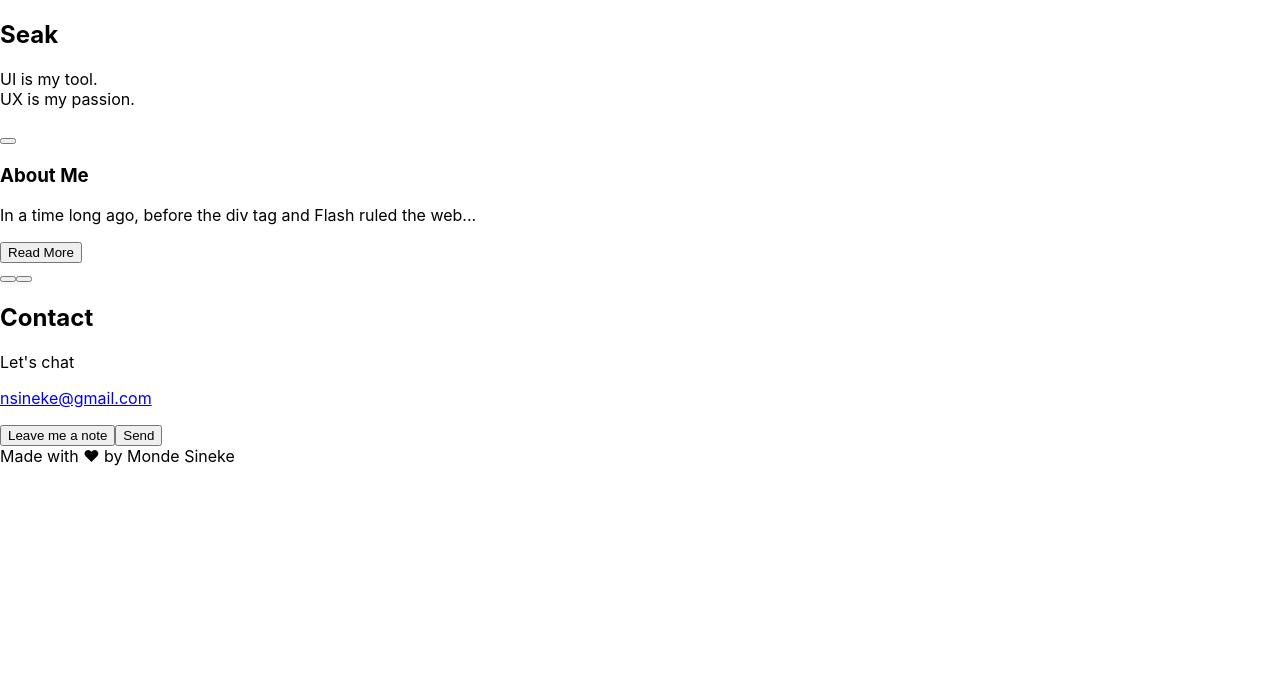
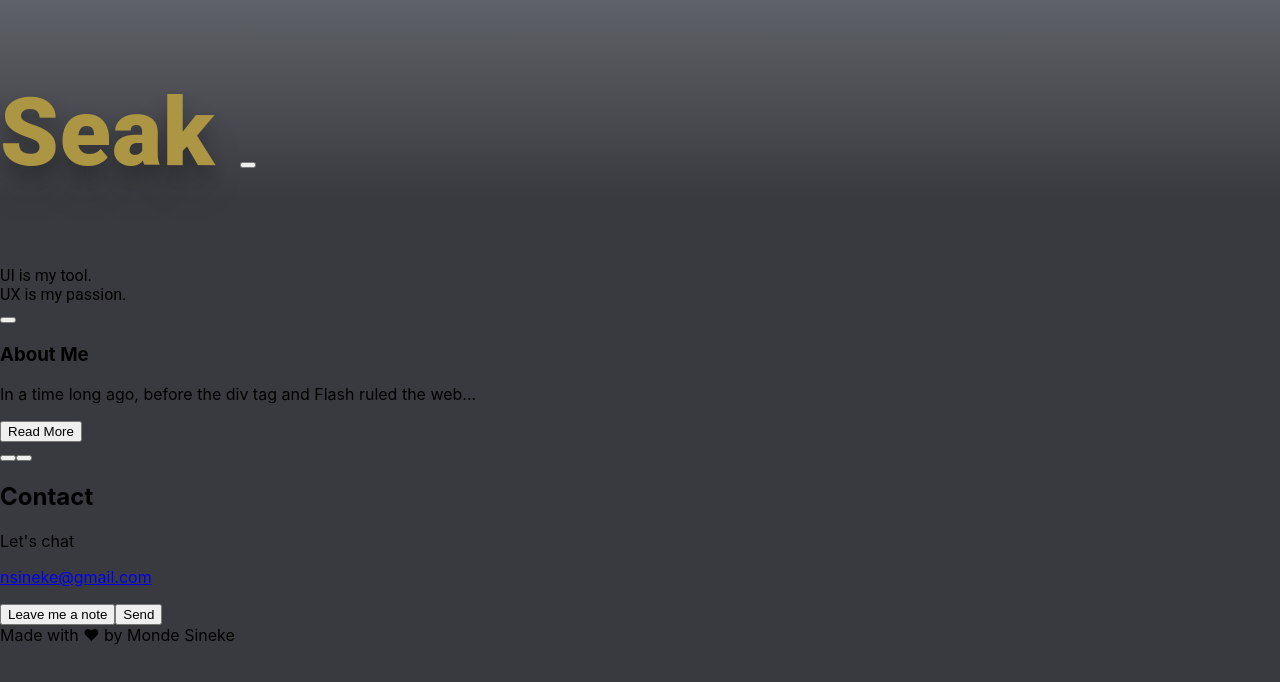
Before and after one commit to S3ak/seak-digital, a Next.js app: page / in a window 1280 px wide. Shown: the top 682 px of the page. Built offline with nearby package versions, Linux system fonts and the light colour scheme.

Commit message:
Create components for home page

```diff
--- /dev/null
+++ b/components/displays/footer/index.js
@@ -0,0 +1,30 @@
+import React from "react";
+
+import { Wrapper, Copywright, IconLinkList } from "./styled";
+
+const socialLinkItems = [
+  {
+    label: "twitter",
+    orderId: 1,
+  },
+  {
+    label: "linkedin",
+    orderId: 2,
+  },
+];
+
+export const Footer = ({ items = socialLinkItems, children }) => {
+  return (
+    <Wrapper>
+      <Copywright>Made with ♥ by Monde Sineke</Copywright>
+
+      <IconLinkList>
+        {items.map(({ name }) => (
+          <div className="c-social-icon" key={name} name={name} />
+        ))}
+      </IconLinkList>
+    </Wrapper>
+  );
+};
+
+export default Footer;
--- /dev/null
+++ b/components/displays/footer/styled.js
@@ -0,0 +1,6 @@
+import styled from "styled-components";
+
+export const Wrapper = styled.article``;
+
+export const IconLinkList = styled.h2``;
+export const Copywright = styled.div``;
--- /dev/null
+++ b/components/displays/header/index.js
@@ -0,0 +1,51 @@
+import React from "react";
+
+import BtnMenu from "../../user-inputs/buttons/menu";
+import TitleSlider from "../../user-inputs/title-slider";
+
+import { Wrapper, Title, Subtitle, Spacer } from "./styled";
+
+const titleSlideItems = [
+  {
+    title: "Digital",
+    orderId: 1,
+  },
+  {
+    title: "Design",
+    orderId: 2,
+  },
+  {
+    title: "Dev",
+    orderId: 3,
+  },
+  {
+    title: "Dj",
+    orderId: 4,
+  },
+  {
+    title: "Photo",
+    orderId: 5,
+  },
+];
+
+export const Header = ({ items = titleSlideItems, children }) => {
+  return (
+    <Wrapper>
+      <Title>
+        Seak <TitleSlider items={items} />
+      </Title>
+
+      <Subtitle>
+        <span>UI</span> is my tool.
+        <br className="c-header_spacer" />
+        <span>UX</span> is my passion.
+      </Subtitle>
+
+      <div className="l-page_nav-position">
+        <BtnMenu />
+      </div>
+    </Wrapper>
+  );
+};
+
+export default Header;
--- /dev/null
+++ b/components/displays/header/styled.js
@@ -0,0 +1,20 @@
+import styled from "styled-components";
+
+export const Wrapper = styled.article`
+  font-family: Roboto;
+  font-style: normal;
+`;
+
+export const Title = styled.h2`
+  font-weight: 900;
+  font-size: 94px;
+  line-height: 110px;
+  letter-spacing: 0.01em;
+  color: #ad9643;
+  /* Elevation / Dialog */
+  text-shadow: 0px 11px 15px rgba(0, 0, 0, 0.2),
+    0px 24px 38px rgba(0, 0, 0, 0.14);
+`;
+
+export const Subtitle = styled.div``;
+export const Spacer = styled.div``;
--- /dev/null
+++ b/components/displays/stage/index.js
@@ -0,0 +1,7 @@
+import React from "react";
+
+export const stage = ({ children }) => {
+  return <article className="c-stage_main">{children}</article>;
+};
+
+export default stage;
--- /dev/null
+++ b/components/user-inputs/title-slider/index.js
@@ -0,0 +1,7 @@
+import React from "react";
+
+export const TitleSlider = ({ children }) => {
+  return <button>{children}</button>;
+};
+
+export default TitleSlider;
--- a/pages/index.js
+++ b/pages/index.js
@@ -1,13 +1,14 @@
 import Head from "next/head";
 
-import TitleSlider from "../components/displays/title-slider";
-import BtnMenu from "../components/user-inputs/buttons/menu";
 import BtnSubmit from "../components/user-inputs/buttons/submit";
 import BtnCTARound from "../components/user-inputs/buttons/cta-round";
 import BtnCTALandscape from "../components/user-inputs/buttons/cta-landscape";
 import Gallery from "../components/user-inputs/gallery";
 import IntroArticle from "../components/displays/intro-article";
 import InputField from "../components/user-inputs/input-fields/base";
+import Header from "../components/displays/header";
+import Stage from "../components/displays/stage";
+import Footer from "../components/displays/footer";
 
 export default function Home() {
   const mockGalleryItems = [
@@ -21,40 +22,6 @@ export default function Home() {
     },
   ];
 
-  const titleSlideItems = [
-    {
-      title: "Digital",
-      orderId: 1,
-    },
-    {
-      title: "Design",
-      orderId: 2,
-    },
-    {
-      title: "Dev",
-      orderId: 3,
-    },
-    {
-      title: "Dj",
-      orderId: 4,
-    },
-    {
-      title: "Photo",
-      orderId: 5,
-    },
-  ];
-
-  const socialLinkItems = [
-    {
-      label: "twitter",
-      orderId: 1,
-    },
-    {
-      label: "linkedin",
-      orderId: 2,
-    },
-  ];
-
   return (
     <div className="l-page">
       <Head>
@@ -63,21 +30,7 @@ export default function Home() {
       </Head>
 
       <header className="l-page_header">
-        <article className="c-header">
-          <h1 className="c-header_title">
-            Seak <TitleSlider items={titleSlideItems} />
-          </h1>
-
-          <p className="c-header_subtitle">
-            <span>UI</span> is my tool.
-            <br className="c-header_spacer" />
-            <span>UX</span> is my passion.
-          </p>
-
-          <div className="l-page_nav-position">
-            <BtnMenu />
-          </div>
-        </article>
+        <Header />
       </header>
 
       <main className="l-page_main">
@@ -85,7 +38,7 @@ export default function Home() {
           <nav className="c-main-navigation"></nav>
         </aside>
 
-        <section className="c-stage">
+        <Stage>
           <article className="c-stage_main">
             <Gallery items={mockGalleryItems} />
             <IntroArticle>
@@ -107,9 +60,9 @@ export default function Home() {
               </div>
             </div>
           </article>
-        </section>
+        </Stage>
 
-        <section className="c-stage">
+        <Stage>
           <article className="c-stage_header">
             <div className="c-section-title">
               <h2 className="c-section-title_heading">Contact</h2>
@@ -135,22 +88,20 @@ export default function Home() {
               <BtnSubmit icon="mail">Send</BtnSubmit>
             </form>
           </article>
-        </section>
+        </Stage>
       </main>
 
       <footer className="l-page_footer c-footer">
-        <section className="c-footer_copywrite">
-          Made with ♥ by Monde Sineke
-        </section>
-
-        <section className="c-footer_copywrite">
-          {socialLinkItems.map(({ name }) => (
-            <div className="c-social-icon" name={name} />
-          ))}
-        </section>
+        <Footer />
       </footer>
 
       <style jsx>{`
+        .l-page {
+          height: 100vh;
+          display: flex;
+          flex-direction: column;
+        }
+
         @media (max-width: 600px) {
           .grid {
             width: 100%;
@@ -160,8 +111,19 @@ export default function Home() {
       `}</style>
 
       <style jsx global>{`
+        :root {
+          --color-intent-bg: linear-gradient(
+              180deg,
+              rgba(129, 134, 140, 0.52) 0%,
+              rgba(57, 58, 63, 0.59) 25%,
+              #393a3f 100%
+            ),
+            #393a3f;
+        }
+
         html,
         body {
+          background: var(--color-intent-bg);
           padding: 0;
           margin: 0;
           font-family: -apple-system, BlinkMacSystemFont, Segoe UI, Roboto,
```
Also changed, not shown: components/user-inputs/navigations/main-menu/index.js (added).
